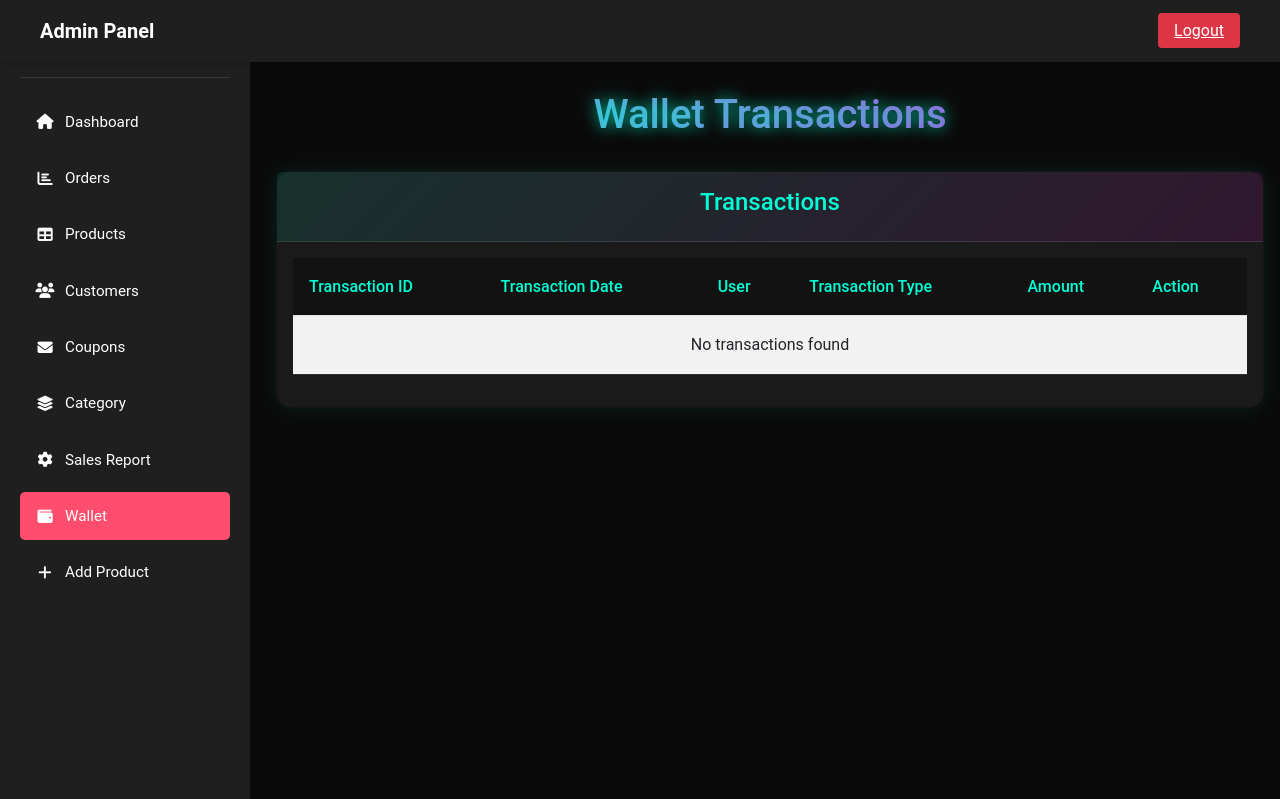
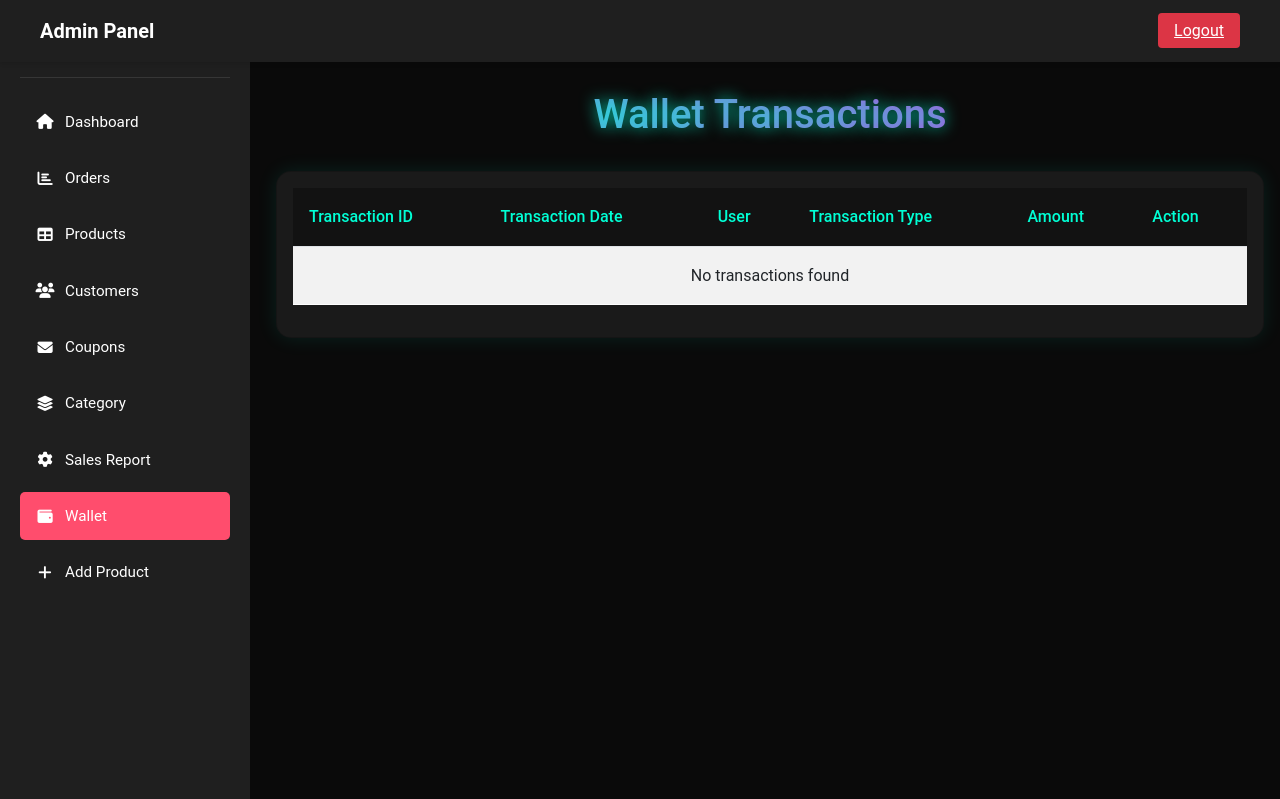
Before and after one commit to Nandana002/glow-website, a Node server app: page /admin/wallets in a window 1280 px wide. Shown: the top 799 px of the page. Run offline with Node 20, Linux system fonts and the light colour scheme; the visitor is signed in with stand-in values (Sample User, id 1); data that the repository does not hold is empty; some libraries are stand-ins or nearby versions.

Commit message:
small changes in wallet in admin side

```diff
--- a/src/views/admin/admin-wallet.ejs
+++ b/src/views/admin/admin-wallet.ejs
@@ -298,52 +298,7 @@
         <h2 class="content-title">Wallet Transactions</h2>
     </div>
 
-    <!-- <div class="filter-section">
-        <h5 class="filter-title">Filter Transactions</h5>
-        <form class="filter-form" action="/admin/wallets" method="GET">
-            <div class="form-group">
-                <label for="search">Search User</label>
-                <input type="text" class="form-control" id="search" name="search" placeholder="Name onpmr Email" value="<%= search || '' %>">
-            </div> -->
-            <!-- <div class="form-group">
-                <label for="transactionType">Transaction Type</label>
-                <select class="form-control" id="transactionType" name="transactionType">
-                    <option value="">All Types</option>
-                    <option value="deposit" <%= transactionType === 'deposit' ? 'selected' : '' %>>Deposit</option>
-                    <option value="purchase" <%= transactionType === 'purchase' ? 'selected' : '' %>>Purchase</option>
-                    <option value="refund" <%= transactionType === 'refund' ? 'selected' : '' %>>Refund</option>
-                    <option value="wallet-to-wallet" <%= transactionType === 'wallet-to-wallet' ? 'selected' : '' %>>Wallet to Wallet</option>
-                    <option value="manual" <%= transactionType === 'manual' ? 'selected' : '' %>>Manual</option>
-                </select>
-            </div> -->
-            <!-- <div class="form-group">
-                <label for="minBalance">Min Balance</label>
-                <input type="number" class="form-control" id="minBalance" name="minBalance" placeholder="Min ₹" value="<%= minBalance || '' %>">
-            </div>
-            <div class="form-group">
-                <label for="maxBalance">Max Balance</label>
-                <input type="number" class="form-control" id="maxBalance" name="maxBalance" placeholder="Max ₹" value="<%= maxBalance || '' %>">
-            </div>
-            <div class="form-group">
-                <label>&nbsp;</label>
-                <button type="submit" class="filter-button">Apply Filters</button>
-            </div>
-        </form>
-        <div class="items-per-page">
-            <span class="items-label">Items per page:</span>
-            <select class="items-select" id="transactionLimitSelect" onchange="changeTransactionLimit()">
-                <option value="10" <%= transactionLimit == 10 ? 'selected' : '' %>>10</option>
-                <option value="25" <%= transactionLimit == 25 ? 'selected' : '' %>>25</option>
-                <option value="50" <%= transactionLimit == 50 ? 'selected' : '' %>>50</option>
-                <option value="100" <%= transactionLimit == 100 ? 'selected' : '' %>>100</option>
-            </select>
-        </div>
-    </div> -->
-
     <div class="card">
-        <div class="card-header">
-            <h5 class="card-title">Transactions</h5>
-        </div>
         <div class="card-body">
             <div class="table-responsive">
                 <table class="table table-striped table-hover">
```
